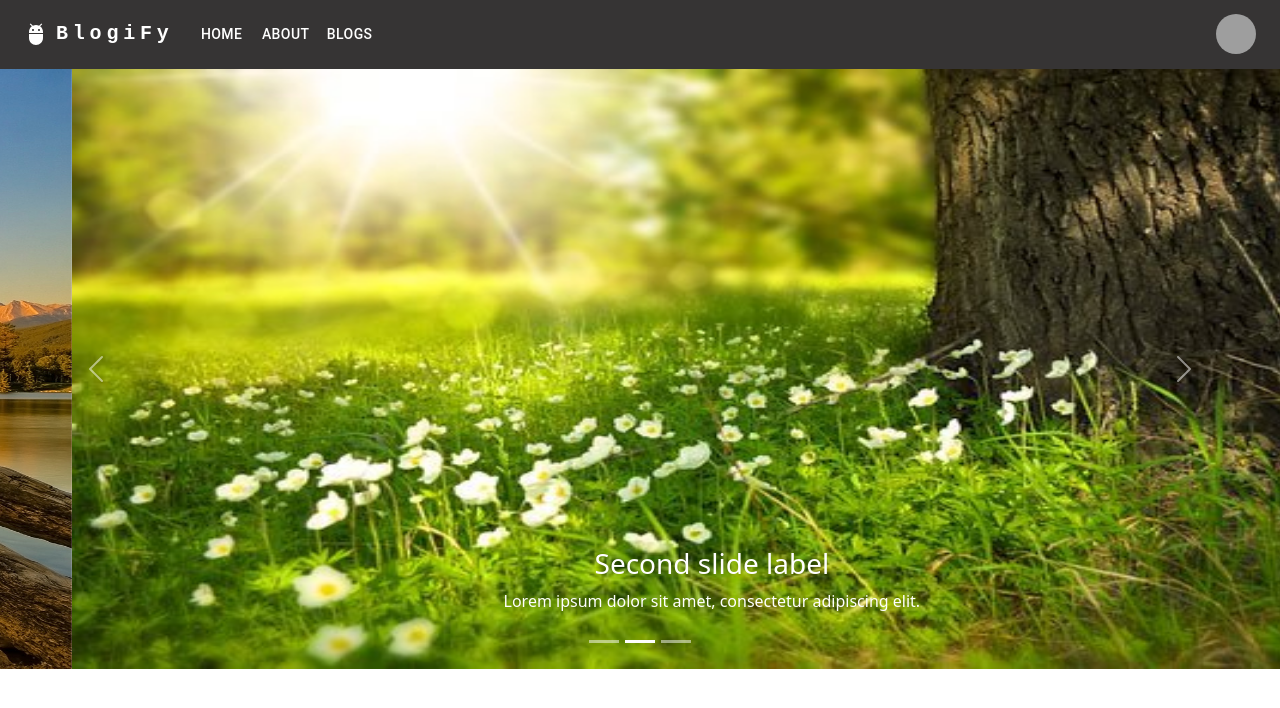
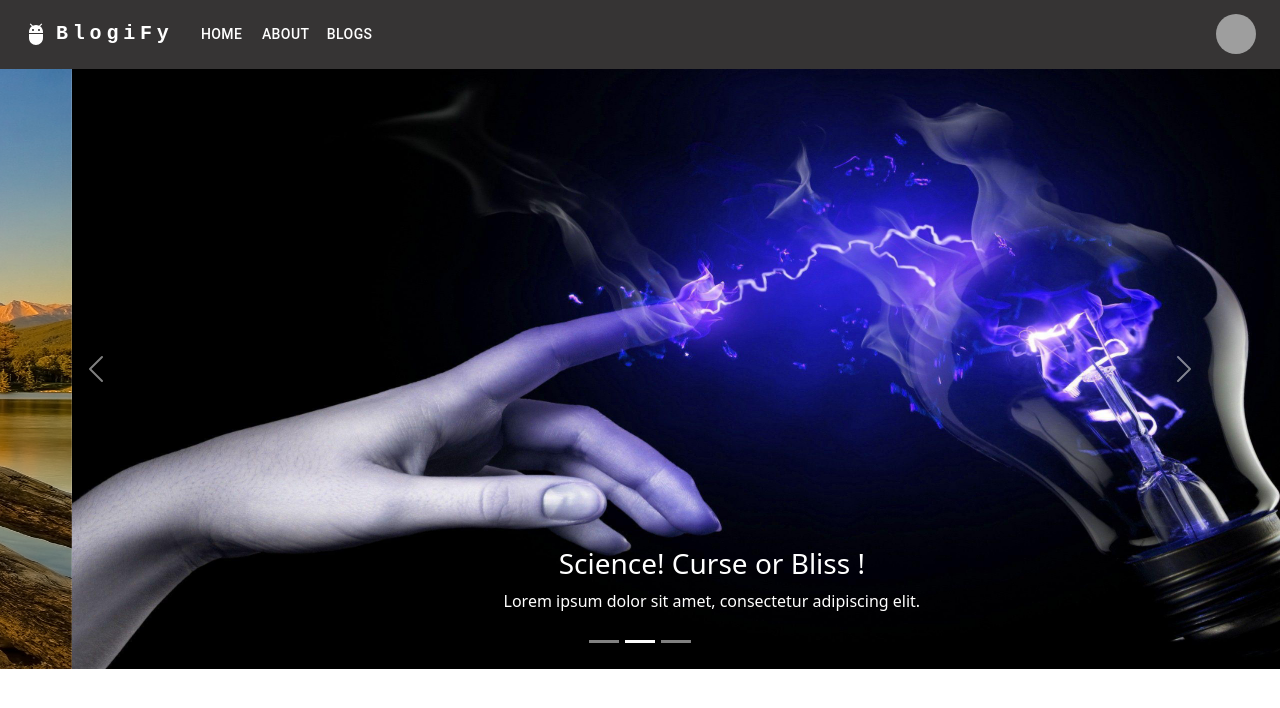
Before and after one commit to SreeparnaPaul/Blog-Frontend, a React (Create React App) app: page / in a window 1280 px wide. Shown: the top 708 px of the page. Built offline with nearby package versions, Linux system fonts and the light colour scheme; grey boxes are pictures that could not be loaded.

Commit message:
#changes

```diff
--- a/src/components/Navbar.js
+++ b/src/components/Navbar.js
@@ -14,7 +14,7 @@ import MenuItem from '@mui/material/MenuItem';
 import AdbIcon from '@mui/icons-material/Adb';
 
 const pages = ['Home', 'About', 'Blogs'];
-const settings = ['Profile', 'Account', 'Dashboard', 'Logout'];
+const settings = ['Profile', 'Login', 'Register', 'Logout'];
 
 function ResponsiveAppBar() {
   const [anchorElNav, setAnchorElNav] = React.useState(null);
--- a/src/components/SliderPage.js
+++ b/src/components/SliderPage.js
@@ -1,6 +1,6 @@
 import React from 'react'
 import nature from "../assets/nature.jpg";
-import flowers from "../assets/flowers.jpg";
+import science from "../assets/science.jpg";
 import red_mushroom from "../assets/red_mushroom.jpg";
 import Carousel from 'react-bootstrap/Carousel';
 function SliderPage() {
@@ -15,20 +15,20 @@ function SliderPage() {
           style={{height:"600px"}}
         />
         <Carousel.Caption>
-          <h3>First slide label</h3>
+          <h3>Peace of Nature</h3>
           <p>Nulla vitae elit libero, a pharetra augue mollis interdum.</p>
         </Carousel.Caption>
       </Carousel.Item>
       <Carousel.Item>
         <img
           className="d-block w-100"
-          src={flowers}
+          src={science}
           alt="Second slide"
           style={{height:"600px"}}
         />
 
         <Carousel.Caption>
-          <h3>Second slide label</h3>
+          <h3>Science! Curse or Bliss !</h3>
           <p>Lorem ipsum dolor sit amet, consectetur adipiscing elit.</p>
         </Carousel.Caption>
       </Carousel.Item>
```
Also changed, not shown: src/assets/science.jpg (added).
